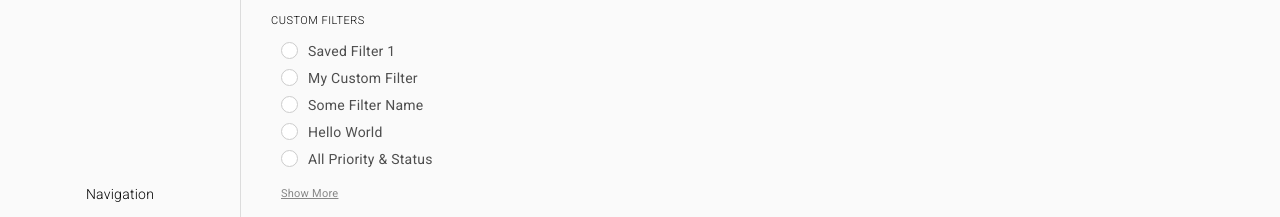
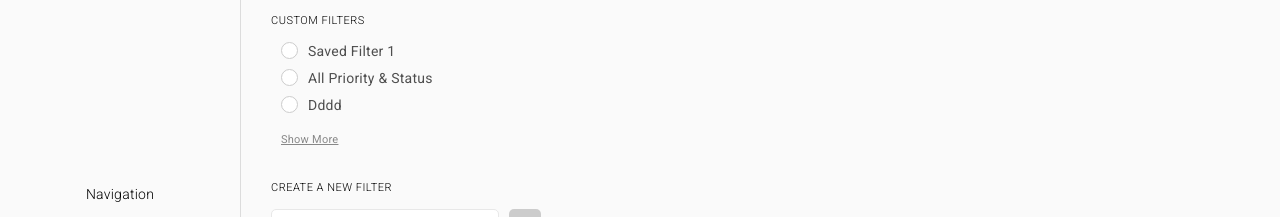
Before and after one commit to dchoi87/akute-health, a React (Create React App) app: page / in a window 1280 px wide. Shown: the part 206-423 px from the top of the page. Built offline with nearby package versions, Linux system fonts and the light colour scheme; no server answers; data requests are answered from the project's data file.

Commit message:
Preset Logic Refactoring

```diff
--- a/db.json
+++ b/db.json
@@ -3,112 +3,54 @@
     {
       "id": "filter-1",
       "label": "saved filter 1",
-      "ownerId": "616620c0df1f010009ea4a94",
-      "clinicWide": false,
-      "_tenant": "",
-      "order": 1,
       "selections": {
-        "priority": [
+        "priority": {
+          "query": [
             "",
             "p1",
             "p2"
-        ],
-        "ownerId": [
+          ]
+        },
+        "ownerId": {
+          "query": [
             "5d50e5cd3560d100085664e7",
             "5e35ef3e7c213e47b9d2c6c7",
-          "5e4e6d9e96c4740007c9a4ea"
-        ],
-        "status": [
+            "5e4e6d9e96c4740007c9a4ea",
+            "5f14cdb3f5046e207747d579"
+          ]
+        },
+        "status": {
+          "query": [
             "not-started"
-        ],
-        "tags": [
+          ]
+        },
+        "tags": {
+          "query": [
             "assessments",
             "doc review",
             "health maintenance"
           ]
         }
+      }
     },
     {
       "id": "filter-2",
-      "label": "my custom filter",
-      "ownerId": "616620c0df1f010009ea4a94",
-      "clinicWide": false,
-      "_tenant": "",
-      "order": 2,
-      "selections": {
-        "priority": [
-          ""
-        ],
-        "ownerId": [
-          "616620c0df1f010009ea4a94",
-          "605a7556adb81500075b0de8"
-        ],
-        "status": [
-          "not-started",
-          ""
-        ],
-        "tags": [
-          "test"
-        ]
-      }
-    },
-    {
-      "id": "filter-3",
-      "label": "some filter name",
-      "ownerId": "616620c0df1f010009ea4a94",
-      "clinicWide": false,
-      "_tenant": "",
-      "order": 3,
-      "selections": {
-        "priority": [
-          "p3",
-          "p2"
-        ],
-        "status": [
-          "in-progress"
-        ]
-      }
-    },
-    {
-      "id": "filter-4",
-      "label": "Hello World",
-      "ownerId": "616620c0df1f010009ea4a94",
-      "clinicWide": false,
-      "_tenant": "",
-      "order": 4,
-      "selections": {
-        "priority": [
-          "p1"
-        ],
-        "ownerId": [
-          "616620c0df1f010009ea4a94"
-        ],
-        "status": [
-          "",
-          "in-progress",
-          "not-started"
-        ],
-        "tags": [
-          "doc review",
-          "new1"
-        ]
-      }
-    },
-    {
-      "id": "filter-5",
       "label": "All Priority & Status",
       "ownerId": null,
       "clinicWide": true,
       "_tenant": "",
-      "order": 5,
+      "order": 2,
       "selections": {
-        "priority": [
+        "priority": {
+          "query": [
             "",
             "p1",
             "p2",
             "p3"
-        ],
-        "status": [
+          ]
+        },
+        "status": {
+          "query": [
             "",
             "complete",
             "in-progress",
@@ -116,5 +58,34 @@
           ]
         }
       }
+    },
+    {
+      "id": "filter-3",
+      "label": "dddd",
+      "ownerId": null,
+      "clinicWide": true,
+      "_tenant": "",
+      "order": 3,
+      "selections": {
+        "priority": {
+          "query": [
+            "",
+            "p1"
+          ]
+        },
+        "ownerId": {
+          "query": [
+            "616620c0df1f010009ea4a94"
+          ]
+        },
+        "status": {
+          "query": [
+            "",
+            "in-progress",
+            "not-started"
           ]
         }
+      }
+    }
+  ]
+}
--- a/src/components/tasks/sidebar/presets/index.js
+++ b/src/components/tasks/sidebar/presets/index.js
@@ -22,24 +22,63 @@ const Presets = ({ filters, dispatch }) => {
   const { mutate: updatePreset } = useUpdatePresetsData();
   const [selected, setSelected] = useState({ id: "today", value: "today" });
   const [inputValue, setInputValue] = useState("");
-  // need logic for this
+  // TODO: need logic for this
   const isAdmin = false;
 
-  // TODO: massive DRYing needed for:
-  // `getCustomSelections`, `compare`, `onSubmit`, `handleUpdateFilter`
+  const helpers = {
+    getCustomSelections: function () {},
+    getPresetPayload: function () {},
+    compareCustomSelections: function () {},
+    compareClinicWideSelections: function () {},
+  };
 
+  // TODO: massive DRYing needed for logic
   const getCustomSelections = (arr, id) => {
-    return arr.find((el) => el.id === id);
+    const custom = arr.find((el) => el.id === id);
+
+    if (custom && Object.keys(custom).length) {
+      // remove `query` key
+      return Object.keys(custom.selections).reduce((acc, curr) => {
+        acc[curr] = custom.selections[curr].query;
+        return acc;
+      }, {});
+    }
+
+    return null;
+  };
+
+  const getPresetPayload = (event) => {
+    const isSubmit = event === "submit";
+    const queries = ["priority", "ownerId", "status", "tags"];
+    // grab selections
+    const selections = queries.reduce((acc, curr) => {
+      if (filters[curr].length) {
+        acc[curr] = { query: filters[curr] };
+      }
+      return acc;
+    }, {});
+
+    return {
+      id: isSubmit ? `filter-${presets.length + 1}` : selected.id,
+      label: isSubmit ? inputValue : selected.value,
+      ownerId: null, // TODO: grab from redux store
+      clinicWide: true, // TODO: logic
+      _tenant: "", // TODO: ???
+      order: isSubmit
+        ? presets.length + 1
+        : presets.find((el) => el.id === selected.id).order,
+      selections: selections,
+    };
   };
 
   const compare = {
     clinic: function (id) {
-      // logic
+      // TODO: logic
       return true;
     },
     custom: function (id) {
       const state = {};
-      const selections = getCustomSelections(presets, id).selections;
+      const selections = getCustomSelections(presets, id);
       const queries = ["priority", "ownerId", "status", "tags"];
 
       // sort selections for comparison
@@ -64,7 +103,7 @@ const Presets = ({ filters, dispatch }) => {
     const custom = getCustomSelections(presets, id);
 
     if (custom) {
-      dispatch({ type: "FILTER_PRESETS", payload: custom.selections });
+      dispatch({ type: "FILTER_PRESETS", payload: custom });
     } else {
       dispatch({
         type: "FILTER_PRESETS",
@@ -76,44 +115,24 @@ const Presets = ({ filters, dispatch }) => {
     setSelected({ id, value });
   };
 
+  const handleUpdateFilter = () => {
+    const event = "update";
+    const payload = getPresetPayload(event);
+    // pass to query hook and kick off mutation
+    updatePreset(payload);
+  };
+
   const onSubmit = (e) => {
-    const queries = ["priority", "ownerId", "status", "tags"];
-    // grab selections
-    const selections = queries.reduce((acc, curr) => {
-      if (filters[curr].length) {
-        acc[curr] = filters[curr];
-      }
-      return acc;
-    }, {});
+    const event = "submit";
+    const payload = getPresetPayload(event);
     // pass to query hook and kick off mutation
-    addPreset({
-      id: `filter-${presets.length + 1}`,
-      label: inputValue,
-      selections: selections,
-    });
+    addPreset(payload);
     // select radio button
     setSelected({ id: `filter-${presets.length + 1}`, value: inputValue });
     // reset form
     e.target.reset();
     // prevent form submission
     e.preventDefault();
-  };
-
-  const handleUpdateFilter = () => {
-    const queries = ["priority", "ownerId", "status", "tags"];
-    // grab selections
-    const selections = queries.reduce((acc, curr) => {
-      if (filters[curr].length) {
-        acc[curr] = filters[curr];
-      }
-      return acc;
-    }, {});
-    // pass to query hook and kick off mutation
-    updatePreset({
-      id: selected.id,
-      label: selected.value,
-      selections: selections,
-    });
   };
 
   return (
@@ -134,7 +153,6 @@ const Presets = ({ filters, dispatch }) => {
                   checked={item.id === selected.id}
                   onChange={handleSelectFilter}
                 >
-                  {/* should show for admin only */}
                   {isAdmin && selected.id === item.id && (
                     <Button
                       type="update"
```
Lines whose indentation alone changed are shown as unchanged.
